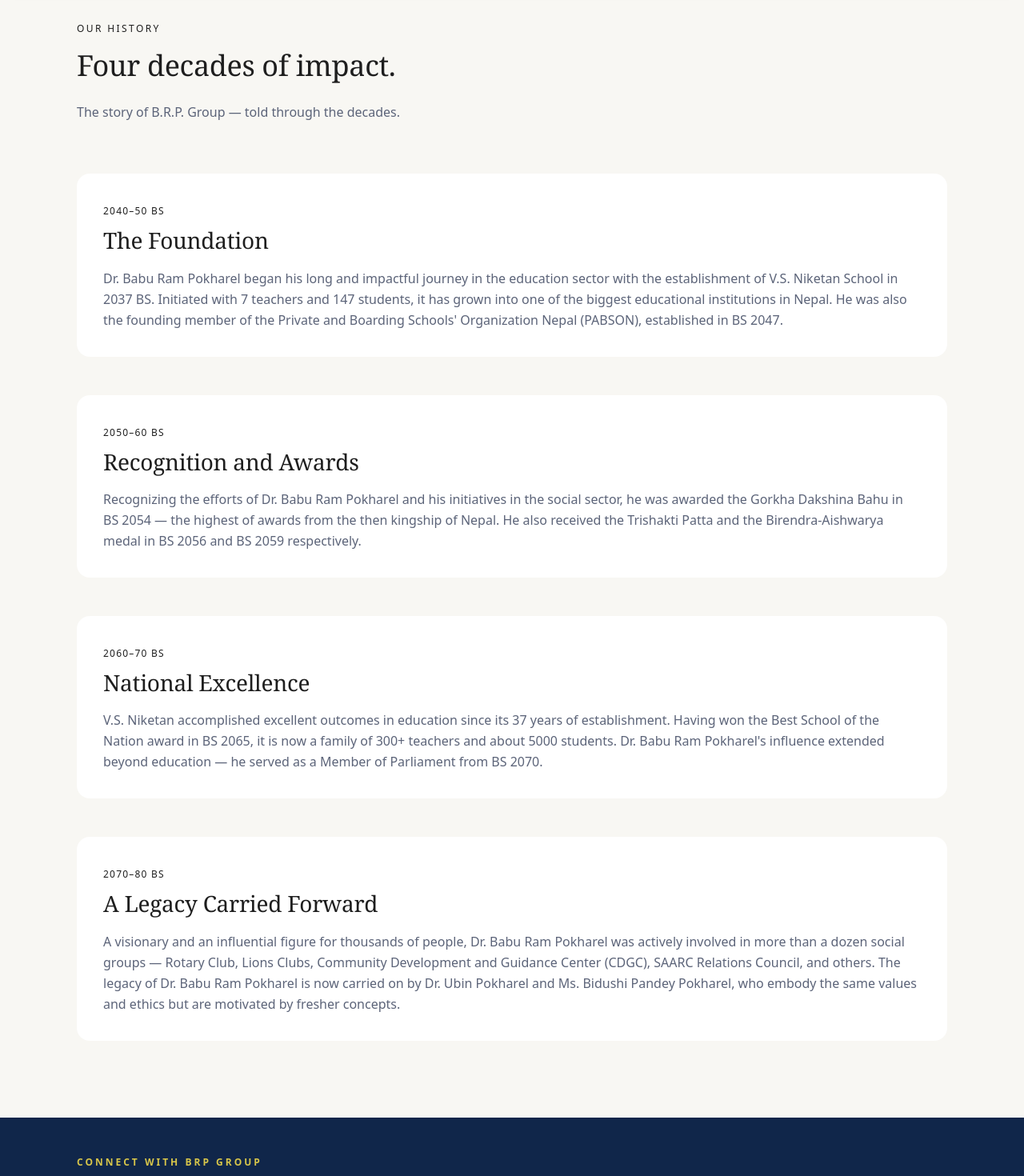
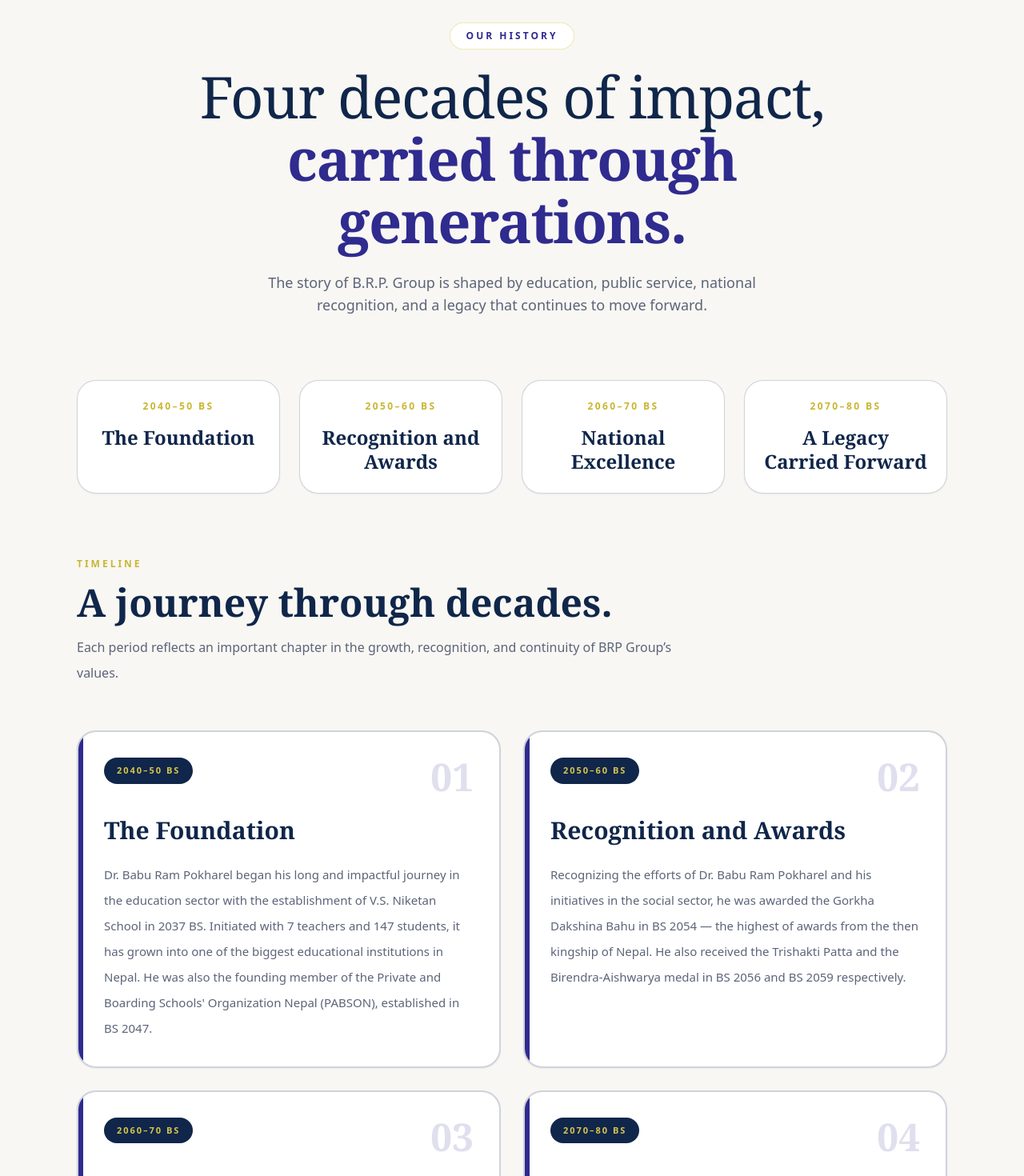
Before and after one commit to 07alizaa/brp-group, a React (Vite) app in the folder client-side/: page /history in a window 1280 px wide. Shown: the part 100-1570 px from the top of the page at 80% size. Built offline with nearby package versions, Linux system fonts and the light colour scheme.

Commit message:
Redesigned history pages

```diff
--- a/client-side/src/pages/History.jsx
+++ b/client-side/src/pages/History.jsx
@@ -1,25 +1,132 @@
 import { useScrollReveal } from '../hooks/useScrollReveal'
 import { timeline } from '../data/timeline'
-import SectionHeading from '../components/ui/SectionHeading'
 
 export default function History() {
   const ref = useScrollReveal()
+
   return (
-    <div className="pt-32 pb-24 section-padding min-h-screen" ref={ref}>
-      <div className="container-wide">
-        <div className="reveal">
-          <SectionHeading label="Our History" title="Four decades of impact." subtitle="The story of B.R.P. Group — told through the decades." />
+    <main ref={ref} className="min-h-screen bg-ivory text-charcoal">
+      {/* Hero */}
+      <section className="pt-32 pb-20">
+        <div className="section-padding container-wide">
+          <div className="mx-auto max-w-4xl text-center reveal">
+            <p className="mb-5 inline-flex rounded-full border border-gold/40 bg-white px-5 py-2 font-body text-xs font-bold uppercase tracking-[0.25em] text-indigo">
+              Our History
+            </p>
+
+            <h1 className="font-display text-5xl font-light leading-tight text-navy md:text-display-xl">
+              Four decades of impact,
+              <span className="block font-semibold text-indigo">
+                carried through generations.
+              </span>
+            </h1>
+
+            <p className="mx-auto mt-6 max-w-2xl font-body text-base leading-8 text-text-muted md:text-lg">
+              The story of B.R.P. Group is shaped by education, public service,
+              national recognition, and a legacy that continues to move forward.
+            </p>
+          </div>
         </div>
-        <div className="mt-16 space-y-12">
-          {timeline.map((era, i) => (
-            <div key={era.id} className={`reveal reveal-delay-${Math.min(i+1,5)} bg-white rounded-2xl p-8 border border-white/5`}>
-              <span className="font-body text-xs text-terra tracking-widest uppercase">{era.period}</span>
-              <h2 className="font-display font-light text-display-sm text-text-primary mt-2 mb-4">{era.title}</h2>
-              <p className="font-body text-base text-text-muted leading-relaxed">{era.description}</p>
+      </section>
+
+      {/* Timeline overview */}
+      <section className="pb-20">
+        <div className="section-padding container-wide">
+          <div className="grid grid-cols-1 gap-6 md:grid-cols-4">
+            {timeline.map((era, index) => (
+              <div
+                key={era.id}
+                className={`reveal reveal-delay-${index + 1} rounded-3xl border border-navy/20 bg-white p-6 text-center shadow-sm transition duration-300 hover:-translate-y-1 hover:border-navy hover:shadow-md`}
+              >
+                <p className="font-body text-xs font-bold uppercase tracking-[0.2em] text-gold-dark">
+                  {era.period}
+                </p>
+
+                <p className="mt-4 font-display text-2xl font-semibold leading-tight text-navy">
+                  {era.title}
+                </p>
+              </div>
+            ))}
+          </div>
+        </div>
+      </section>
+
+      {/* Main history timeline */}
+      <section className="pb-24">
+        <div className="section-padding container-wide">
+          <div className="mb-14 max-w-3xl">
+            <p className="font-body text-xs font-bold uppercase tracking-[0.25em] text-gold-dark">
+              Timeline
+            </p>
+
+            <h2 className="mt-4 font-display text-4xl font-semibold leading-tight text-navy md:text-5xl">
+              A journey through decades.
+            </h2>
+
+            <p className="mt-4 font-body text-base leading-8 text-text-muted">
+              Each period reflects an important chapter in the growth,
+              recognition, and continuity of BRP Group’s values.
+            </p>
+          </div>
+
+          <div className="grid grid-cols-1 gap-7 md:grid-cols-2">
+            {timeline.map((era, index) => (
+              <article
+                key={era.id}
+                className={`reveal reveal-delay-${Math.min(
+                  index + 1,
+                  5
+                )} group relative overflow-hidden rounded-3xl border-2 border-navy/20 bg-white p-8 shadow-sm transition duration-300 hover:-translate-y-1 hover:border-navy hover:shadow-lg`}
+              >
+                <div className="absolute left-0 top-0 h-full w-1.5 bg-indigo" />
+
+                <div className="mb-6 flex items-start justify-between gap-5">
+                  <p className="inline-flex rounded-full bg-navy px-4 py-2 font-body text-[11px] font-bold uppercase tracking-[0.18em] text-gold">
+                    {era.period}
+                  </p>
+
+                  <span className="font-display text-5xl font-semibold leading-none text-indigo/15 transition duration-300 group-hover:text-indigo/25">
+                    {String(index + 1).padStart(2, '0')}
+                  </span>
+                </div>
+
+                <h3 className="font-display text-3xl font-semibold leading-tight text-navy">
+                  {era.title}
+                </h3>
+
+                <p className="mt-5 font-body text-[15px] leading-8 text-text-muted">
+                  {era.description}
+                </p>
+              </article>
+            ))}
+          </div>
+        </div>
+      </section>
+
+      {/* Closing statement */}
+      <section className="pb-24">
+        <div className="section-padding container-wide">
+          <div className="rounded-3xl bg-navy p-8 text-white md:p-12">
+            <div className="grid grid-cols-1 gap-8 lg:grid-cols-[0.8fr_1.2fr] lg:items-center">
+              <div>
+                <p className="font-body text-xs font-bold uppercase tracking-[0.25em] text-gold">
+                  Continuing Forward
+                </p>
+
+                <h2 className="mt-4 font-display text-3xl font-semibold leading-tight md:text-4xl">
+                  A legacy that continues to shape the future.
+                </h2>
+              </div>
+
+              <p className="font-body text-sm leading-8 text-white/70">
+                From its foundation in education to its wider role in society
+                and business, BRP Group continues to carry forward the values
+                of dedication, responsibility, and long-term purpose.
+              </p>
             </div>
-          ))}
+          </div>
         </div>
-      </div>
-    </div>
+      </section>
+    </main>
   )
 }
```
